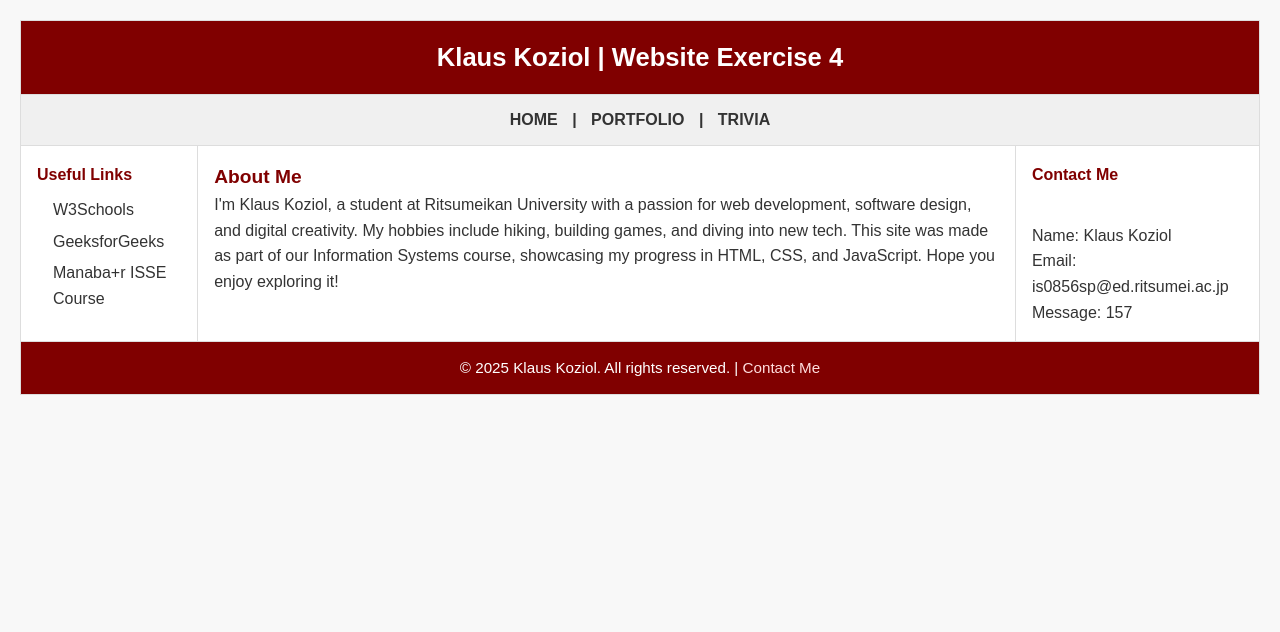
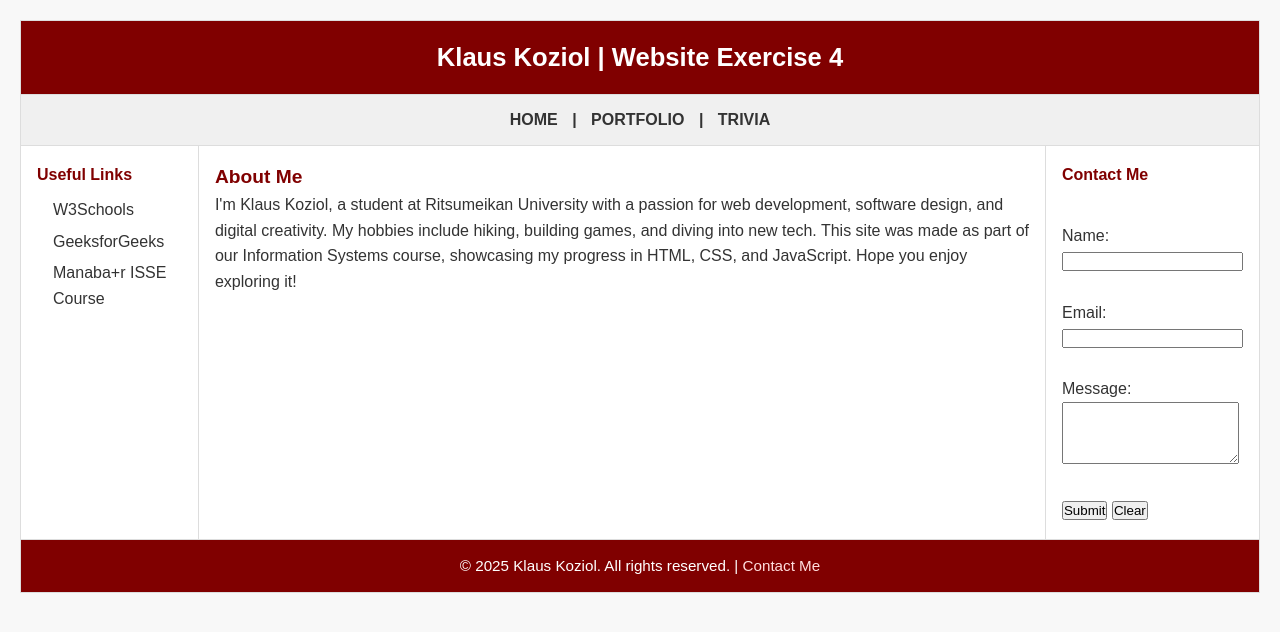
Before and after one commit to KlausK04/Klaus, a plain HTML site: page index.html in a window 1280 px wide. Drawn offline with Linux system fonts and the light colour scheme.

Commit message:
Update index.html

```diff
--- a/index.html
+++ b/index.html
@@ -4,6 +4,7 @@
     <meta charset="UTF-8">
     <title>Page Layout</title>
     <link rel="stylesheet" href="style.css">
+    <script src="script.js" defer></script>
 </head>
 <body>
 
@@ -29,9 +30,17 @@
         </td>
         <td class="contact">
             <strong>Contact Me</strong><br>
-            Name: Klaus Koziol<br>
-            Email: is0856sp@ed.ritsumei.ac.jp<br>
-            Message: 157
+            <form id="contactForm">
+                <label for="name">Name:</label><br>
+                <input type="text" id="name" name="name" required><br><br>
+                <label for="email">Email:</label><br>
+                <input type="email" id="email" name="email" required><br><br>
+                <label for="message">Message:</label><br>
+                <textarea id="message" name="message" rows="4" required></textarea><br><br>
+                <button type="submit">Submit</button>
+                <button type="reset">Clear</button>
+            </form>
+            <p id="formResponse"></p>
         </td>
     </tr>
     <tr>
```
